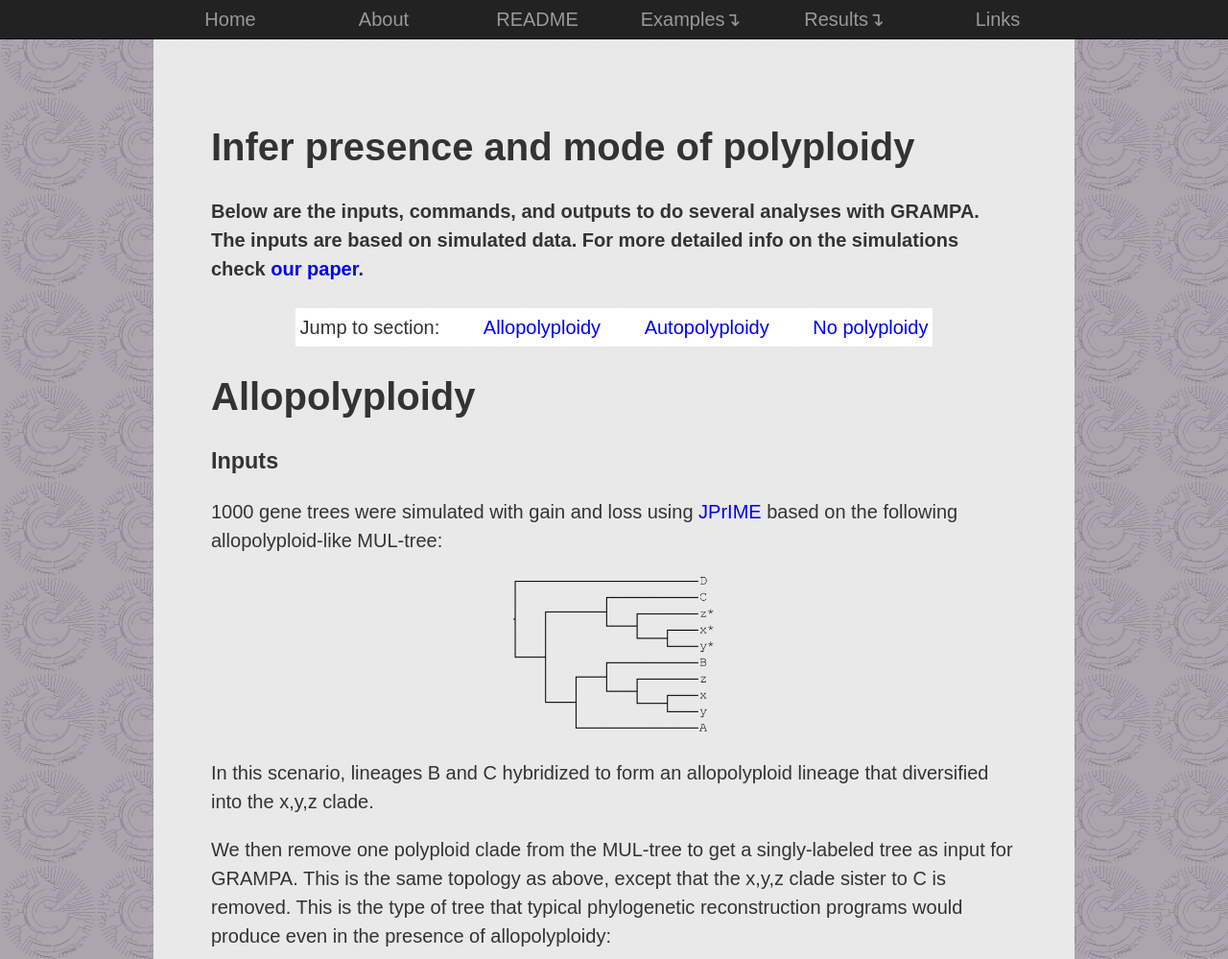
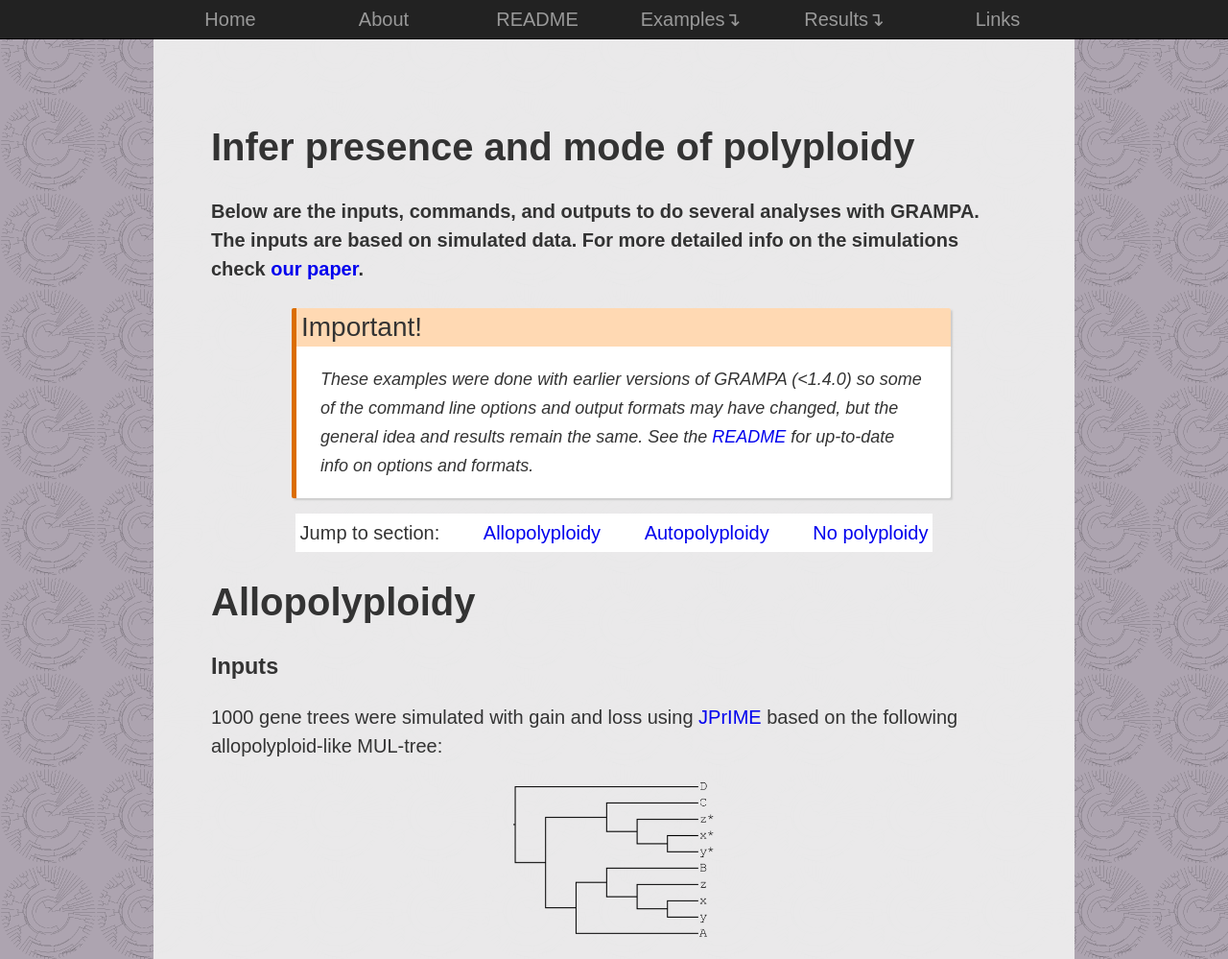
Before and after one commit to gwct/grampa, a plain HTML site: page docs/example1.html in a window 1280 px wide. Shown: the top 999 px of the page at 96% size. Drawn offline with Linux system fonts and the light colour scheme.

Commit message:
fixing some typos in the docs

```diff
--- a/docs/css/scaffold.css
+++ b/docs/css/scaffold.css
@@ -387,6 +387,48 @@ pre {
 /*------------------------------------------------------*/
 
 /*------------------------------------------------------*/
+/* Message box styles */
+
+#msg-cont {
+    width:100%;
+    display:flex;
+	justify-content:center;
+    align-items:center;
+    min-height:10vh;
+}
+#msg {
+    width:80%;
+}
+#msg-banner {
+    width:100%;
+	align-items:left;
+    background-color:#ffd9b3;
+    padding:5px;
+    font-size:1.4em;
+    border-left: 5px solid #db6d00;
+    border-top-left-radius:2px;
+    border-top-right-radius:2px;
+    box-shadow: 2px 2px 2px #cccccc;
+}
+#msg-text {
+    width:100%;
+	align-items:left;
+    background-color:#ffffff;
+	padding:1px 5px;
+	font-size:0.9em;
+    border-left: 5px solid #db6d00;
+    border-bottom-left-radius:2px;
+    border-bottom-right-radius:2px;
+    box-shadow: 2px 2px 2px #cccccc;
+}
+#msg-text p {
+    padding: 0px 20px;
+    font-style:italic;
+}
+
+/*------------------------------------------------------*/
+
+/*------------------------------------------------------*/
 /* Various element styles */
 
 #paper {
--- a/docs/example1.html
+++ b/docs/example1.html
@@ -80,6 +80,21 @@
 				<h4>Below are the inputs, commands, and outputs to do several analyses with GRAMPA. The inputs are based on
 					simulated data. For more detailed info on the simulations check
 					<a href="http://biorxiv.org/content/early/2017/03/21/058149" target="_blank">our paper</a>.</h4>
+
+				<div id="msg-cont">
+					<div id="msg">
+						<div id="msg-banner">Important!</div>
+						<div id="msg-text">
+							<p>
+								These examples were done with earlier versions of GRAMPA (<1.4.0) so some of the command line options and output formats
+								may have changed, but the general idea and results remain the same. See the <a href="readme.html">README</a> for up-to-date info
+								on options and formats.
+							</p>
+							<p></p>
+						</div>
+					</div>
+				</div>
+				<div class="sep-div-2"></div>
 
 				<div class="row">
 					<a name="allo"></a>
@@ -379,7 +394,7 @@ Score = 4115
     <div class="row" id="footer">
         <div class="col-1-1">
             <div id="footer_text">
-                    <center>Site designed and maintained by <a href="https://gwct.github.io/" target="_blank">Gregg Thomas</a> | Page built: 03/31/2023 14:13:24 Eastern Daylight Time</center>
+                    <center>Site designed and maintained by <a href="https://gwct.github.io/" target="_blank">Gregg Thomas</a> | Page built: 04/03/2023 16:35:05 Eastern Daylight Time</center>
             </div>
         </div>
     </div>
```
Also changed, not shown: docs/example2.html (+16 -1 lines), docs/example3.html (+16 -1 lines), docs/readme.html (+5 -5 lines), 5 other files.
